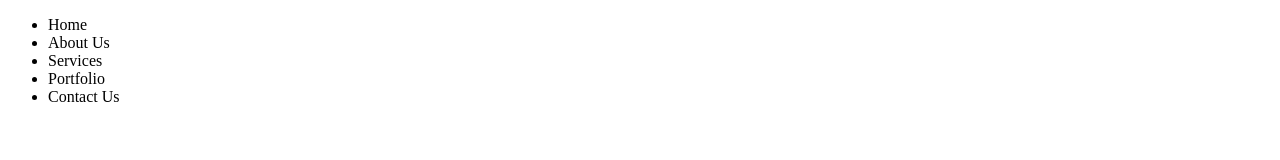
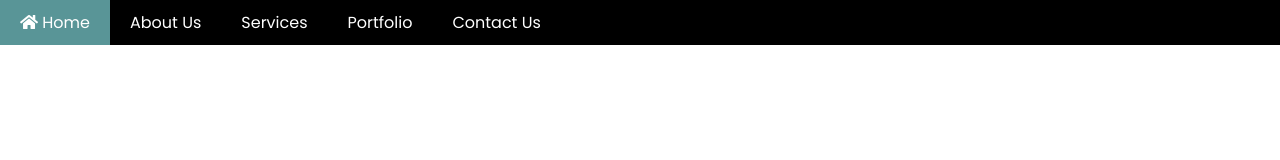
Before and after one commit to codewin19/JavaScript-aug-2021, a plain HTML site: page cookies.html in a window 1280 px wide. Drawn offline with Linux system fonts and the light colour scheme.

Commit message:
Navbar and Cookies

```diff
--- a/cookies.html
+++ b/cookies.html
@@ -5,12 +5,45 @@
     <meta http-equiv="X-UA-Compatible" content="IE=edge">
     <meta name="viewport" content="width=device-width, initial-scale=1.0">
     <title>Document</title>
+    <link href="https://fonts.googleapis.com/css2?family=Poppins:wght@400;600&display=swap" rel="stylesheet">
+    <link rel="stylesheet" href="https://cdnjs.cloudflare.com/ajax/libs/font-awesome/5.15.4/css/all.min.css" integrity="sha512-1ycn6IcaQQ40/MKBW2W4Rhis/DbILU74C1vSrLJxCq57o941Ym01SwNsOMqvEBFlcgUa6xLiPY/NS5R+E6ztJQ==" crossorigin="anonymous" referrerpolicy="no-referrer" />
+    <style>
+        *{
+            margin: 0;
+            padding: 0;
+            box-sizing: border-box;
+        }
+
+        nav{
+            display: flex;
+            justify-content: space-between;
+            background-color: #000;
+            color:#fff;
+            font-family: 'Poppins', sans-serif;
+        }
+
+        nav ul{
+            display: flex;
+            list-style:none;
+        }
+
+        nav ul li, nav p{
+            padding: 10px 20px;
+        }
+
+        nav ul li:hover{
+            background-color: #599597;
+        }
+
+
+    </style>
+
 </head>
 <body>
     <div class="container">
         <nav>
             <ul>
-                <li>Home</li>
+                <li><i class="fas fa-home"></i> Home</li>
                 <li>About Us</li>
                 <li>Services</li>
                 <li>Portfolio</li>
@@ -22,7 +55,9 @@
         </nav>
     </div>
     <script>
-        document.getElementById("username").innerText = document.cookie;
+        let data = JSON.parse(document.cookie.split('=')[1]);
+
+        document.getElementById("username").innerHTML = "<i class=\"far fa-user\"></i> Welcome, "+data['gender'];
     </script>
 </body>
 </html>
```
Also changed, not shown: home.html (+3 -2 lines).
